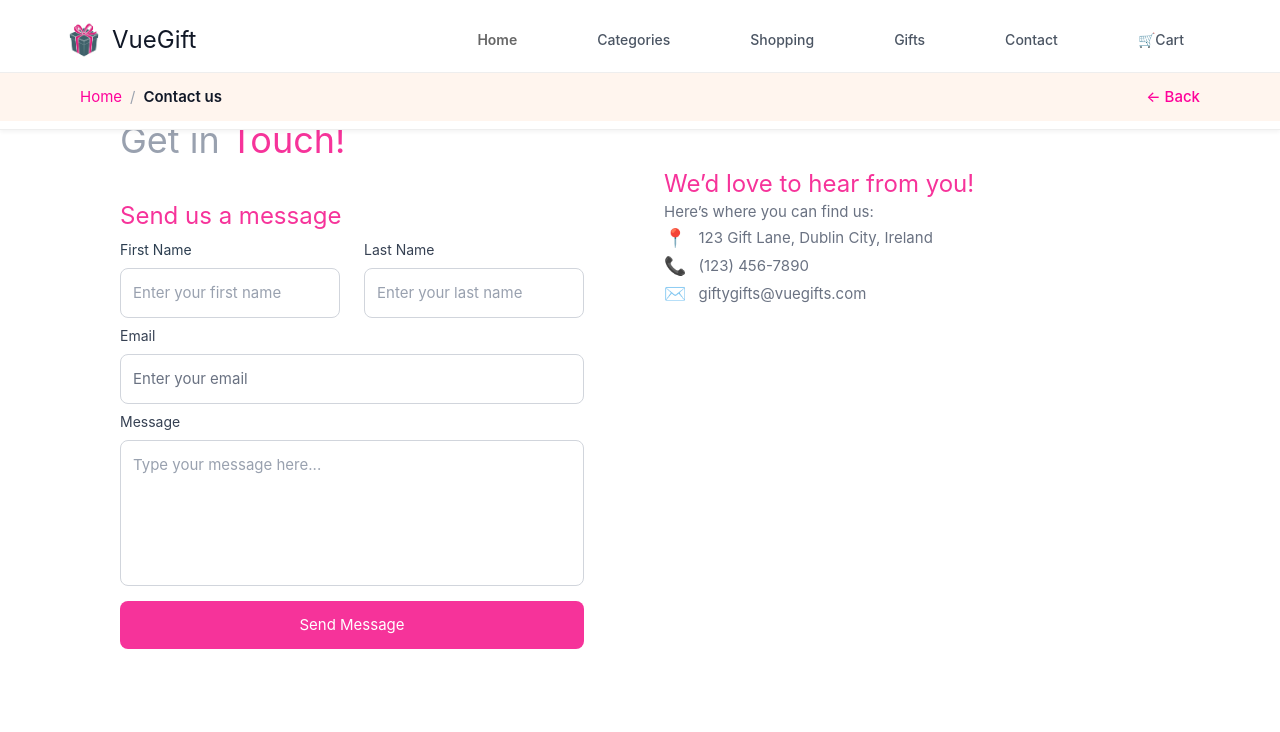
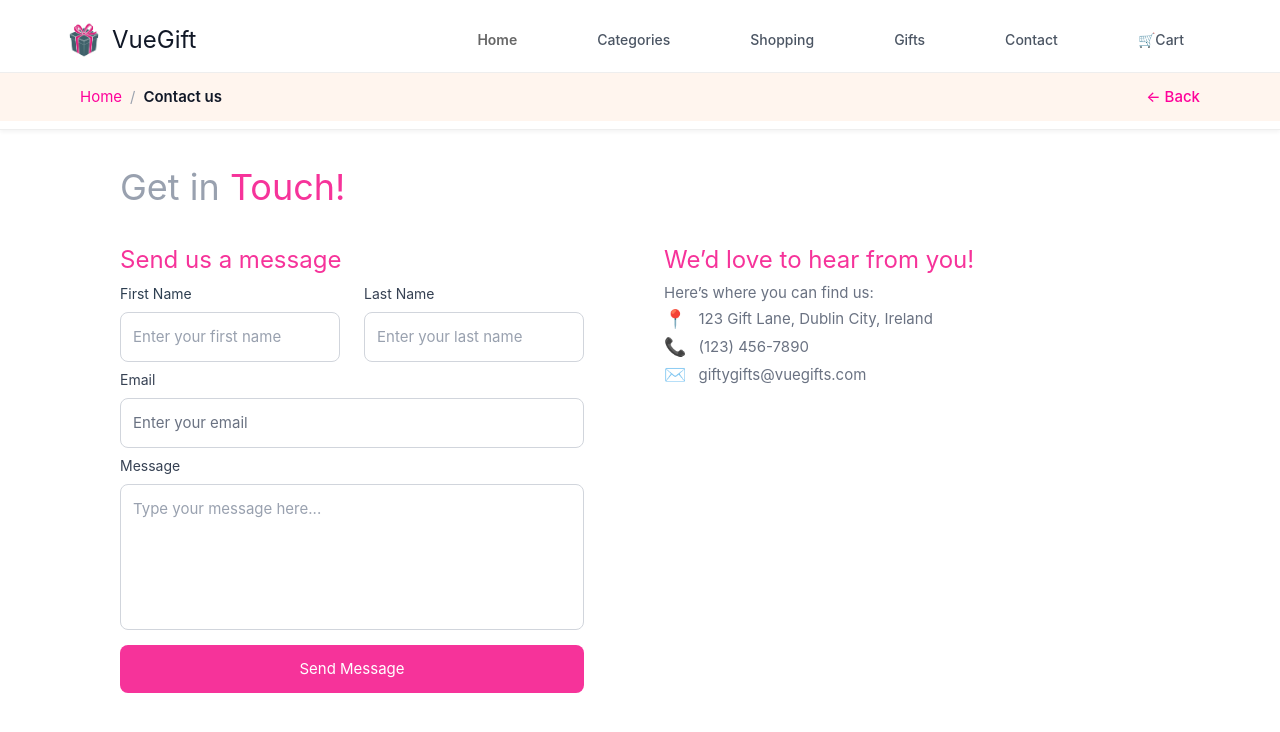
Before and after one commit to SophiaMcGee20040472/VueGift, a Vue app in the folder vue-gift-app/: page /contact-us in a window 1280 px wide. Shown: the top 732 px of the page. Built offline with nearby package versions, Linux system fonts and the light colour scheme.

Commit message:
update contact spacing

```diff
--- a/vue-gift-app/src/components/MainMenu.vue
+++ b/vue-gift-app/src/components/MainMenu.vue
@@ -183,7 +183,6 @@ const goBack = () => {
   justify-content: space-between;
 }
 
-/* Logo */
 .nav-logo-link {
   display: flex;
   align-items: center;
@@ -204,7 +203,6 @@ const goBack = () => {
   font-size: 1.5rem;
 }
 
-/* Nav Links */
 .nav-links {
   display: none;
 }
@@ -225,7 +223,6 @@ const goBack = () => {
   font-weight: 600;
 }
 
-/* Mobile Toggle */
 .nav-mobile-toggle {
   display: block;
 }
@@ -242,7 +239,6 @@ const goBack = () => {
   color: #111827;
 }
 
-/* Mobile Menu */
 .nav-mobile-menu {
   display: flex;
   flex-direction: column;
@@ -262,7 +258,6 @@ const goBack = () => {
   color: #fe019a;
 }
 
-/* Breadcrumbs */
 .breadcrumb-container {
   background-color: seashell;
   border-top: 1px solid #eee;
@@ -272,18 +267,18 @@ const goBack = () => {
 .breadcrumb-inner {
   max-width: 1200px;
   margin: 0 auto;
-  padding: 0 1rem; /* more space left/right */
+  padding: 0 1rem;
 }
 
 @media (max-width: 768px) {
   .breadcrumb-inner {
-    padding: 0 1rem; /* reduce margin on small screens */
+    padding: 0 1rem;
   }
 }
 
 @media (min-width: 1200px) {
   .breadcrumb-inner {
-    padding:0 2.5rem; /* more breathing space on large screens */
+    padding:0 2.5rem;
   }
 }
 
@@ -337,7 +332,6 @@ const goBack = () => {
   text-decoration: underline;
 }
 
-/* Transition */
 .slide-fade-enter-active,
 .slide-fade-leave-active {
   transition: all 0.3s ease-out;
@@ -348,7 +342,6 @@ const goBack = () => {
   opacity: 0;
 }
 
-/* Responsive Adjustments */
 @media (min-width: 768px) {
   .nav-links {
     display: flex;
--- a/vue-gift-app/src/views/Contact.vue
+++ b/vue-gift-app/src/views/Contact.vue
@@ -1,15 +1,13 @@
 <template>
   <div class="mt-12 px-6 py-8 max-w-6xl mx-auto">
-    <h1 class="spacing-content bottom-space text-3xl md:text-4xl font-bold text-gray-400 mb-10">
+    <h1 class="margin-top1 spacing-content bottom-space text-3xl md:text-4xl font-bold text-gray-400 mb-10">
       Get in <span class="text-pink-500">Touch!</span>
     </h1>
-
     <div class="grid md:grid-cols-2 gap-12 items-start">
       <div class="bg-white p-8">
         <h3 class="text-2xl font-semibold mb-6 text-pink-500">
           Send us a message
         </h3>
-
         <form @submit.prevent="handleSubmit" class="space-y-6">
           <div class="grid grid-cols-1 md:grid-cols-2 gap-6">
             <div>
@@ -97,7 +95,7 @@
       </div>
 
       <div class="space-y-6">
-        <h2 class="text-2xl font-semibold text-pink-500 mt-6">
+        <h2 class="margin-top2 text-2xl font-semibold text-pink-500 mt-6">
           We’d love to hear from you!
         </h2>
         <p class="text-gray-500 leading-relaxed">
@@ -203,6 +201,14 @@ div {
 .fade-leave-active {
   transition: opacity 0.3s ease;
 }
+.margin-top1 {
+  margin-top: 100px;
+  margin-bottom: 5px;
+}
+.margin-top2 {
+  margin-top: 32px;
+  margin-bottom: 5px;
+}
 .fade-enter-from,
 .fade-leave-to {
   opacity: 0;
```
